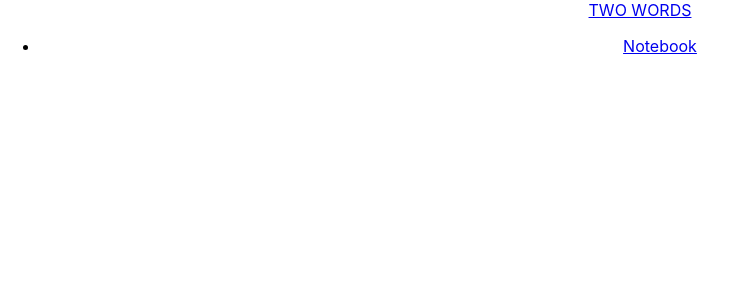
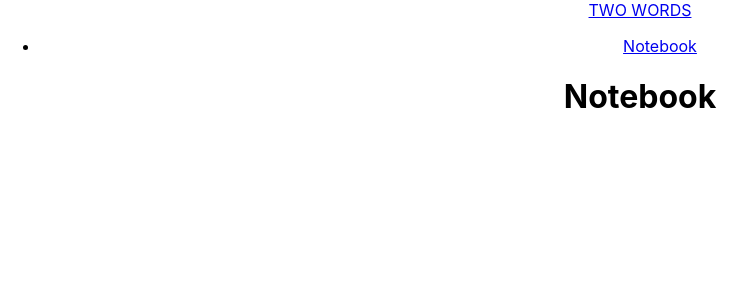
Before and after one commit to Bobby-Coleman/TwoWords, a React (Create React App) app: page /notebook in a window 1280 px wide. Shown: the top 300 px of the page, without its empty margins (0-756 px from the left). Built offline with nearby package versions, Linux system fonts and the light colour scheme.

Commit message:
Add route which renders notebook page

```diff
--- a/src/App.js
+++ b/src/App.js
@@ -3,13 +3,14 @@ import { BrowserRouter as Router, Route } from "react-router-dom"
 import './App.css';
 
 import Navbar from "./components/navbar";
-
+import Notebook from "./components/notebook/notebook";
 
 const App = () => {
   return (
     <Router>
       <div className="App">
         <Navbar />
+        <Route path="/notebook" exact component={Notebook} />
       </div>
     </Router>
   );
--- /dev/null
+++ b/src/components/notebook/notebook.js
@@ -0,0 +1,12 @@
+import React, { Component } from 'react';
+
+export default class Navbar extends Component {
+
+  render() {
+    return (
+      <div className="notebook">
+        <h1>Notebook</h1>
+      </div>
+    );
+  }
+}
```
